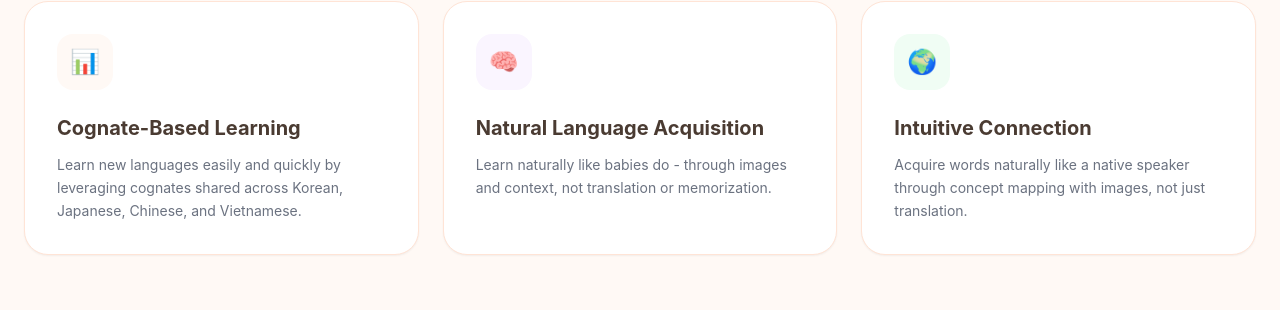
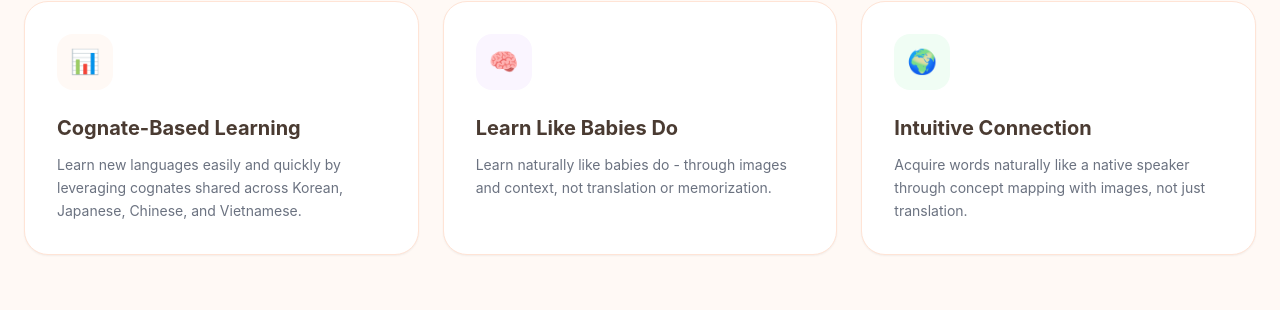
Before and after one commit to littleactiondev/littleactiondev.github.io, a Jekyll site: the page index.html, which Jekyll copies as it is, in a window 1280 px wide. Shown: the part 979-1289 px from the top of the page. Built offline with Jekyll 4.4.1, drawn with Linux system fonts in a browser that asks for light colours; nearby versions of some CDN libraries; some web fonts are replaced.

Commit message:
Emphasize baby language acquisition in feature titles
- Korean: "모국어 습득 방식 적용" → "아기가 모국어를 습득하는 방식 적용"
- English: "Natural Language Acquisition" → "Learn Like Babies Do"
- Japanese: "母語習得方式の応用" → "赤ちゃんの言語習得方式"
- Chinese: "母语习得方式" → "婴儿学习母语的方式"
- Vietnamese: "Phương pháp học như trẻ em" → "Học như trẻ sơ sinh học tiếng mẹ đẻ"
- More explicit and powerful messaging

```diff
--- a/index.html
+++ b/index.html
@@ -176,7 +176,7 @@
             <!-- Card 2 -->
             <div class="bg-white p-8 rounded-3xl border border-lian-100 shadow-sm hover:shadow-md transition duration-300 group">
                 <div class="w-14 h-14 bg-purple-50 rounded-2xl flex items-center justify-center text-purple-500 mb-6 text-2xl group-hover:scale-110 transition">🧠</div>
-                <h3 class="text-xl font-bold mb-3 text-lian-dark">Natural Language Acquisition</h3>
+                <h3 class="text-xl font-bold mb-3 text-lian-dark">Learn Like Babies Do</h3>
                 <p class="text-gray-500 text-sm leading-relaxed">
                     Learn naturally like babies do - through images and context, not translation or memorization.
                 </p>
--- a/ja/index.html
+++ b/ja/index.html
@@ -175,7 +175,7 @@
             <!-- Card 2 -->
             <div class="bg-white p-8 rounded-3xl border border-lian-100 shadow-sm hover:shadow-md transition duration-300 group">
                 <div class="w-14 h-14 bg-purple-50 rounded-2xl flex items-center justify-center text-purple-500 mb-6 text-2xl group-hover:scale-110 transition">🧠</div>
-                <h3 class="text-xl font-bold mb-3 text-lian-dark">母語習得方式の応用</h3>
+                <h3 class="text-xl font-bold mb-3 text-lian-dark">赤ちゃんの言語習得方式</h3>
                 <p class="text-gray-500 text-sm leading-relaxed">
                     翻訳や暗記ではなく、イメージと文脈を通じて赤ちゃんが母語を学ぶように自然に言語を習得します。
                 </p>
--- a/ko/index.html
+++ b/ko/index.html
@@ -175,7 +175,7 @@
             <!-- Card 2 -->
             <div class="bg-white p-8 rounded-3xl border border-lian-100 shadow-sm hover:shadow-md transition duration-300 group">
                 <div class="w-14 h-14 bg-purple-50 rounded-2xl flex items-center justify-center text-purple-500 mb-6 text-2xl group-hover:scale-110 transition">🧠</div>
-                <h3 class="text-xl font-bold mb-3 text-lian-dark">모국어 습득 방식 적용</h3>
+                <h3 class="text-xl font-bold mb-3 text-lian-dark">아기가 모국어를 습득하는 방식 적용</h3>
                 <p class="text-gray-500 text-sm leading-relaxed">
                     번역이나 암기가 아닌, 이미지와 맥락을 통해 아기가 모국어를 배우듯 자연스럽게 언어를 습득합니다.
                 </p>
--- a/vi/index.html
+++ b/vi/index.html
@@ -175,7 +175,7 @@
             <!-- Card 2 -->
             <div class="bg-white p-8 rounded-3xl border border-lian-100 shadow-sm hover:shadow-md transition duration-300 group">
                 <div class="w-14 h-14 bg-purple-50 rounded-2xl flex items-center justify-center text-purple-500 mb-6 text-2xl group-hover:scale-110 transition">🧠</div>
-                <h3 class="text-xl font-bold mb-3 text-lian-dark">Phương pháp học như trẻ em</h3>
+                <h3 class="text-xl font-bold mb-3 text-lian-dark">Học như trẻ sơ sinh học tiếng mẹ đẻ</h3>
                 <p class="text-gray-500 text-sm leading-relaxed">
                     Học tự nhiên như trẻ em học tiếng mẹ đẻ - thông qua hình ảnh và ngữ cảnh, không phải dịch nghĩa hay thuộc lòng.
                 </p>
--- a/zh/index.html
+++ b/zh/index.html
@@ -175,7 +175,7 @@
             <!-- Card 2 -->
             <div class="bg-white p-8 rounded-3xl border border-lian-100 shadow-sm hover:shadow-md transition duration-300 group">
                 <div class="w-14 h-14 bg-purple-50 rounded-2xl flex items-center justify-center text-purple-500 mb-6 text-2xl group-hover:scale-110 transition">🧠</div>
-                <h3 class="text-xl font-bold mb-3 text-lian-dark">母语习得方式</h3>
+                <h3 class="text-xl font-bold mb-3 text-lian-dark">婴儿学习母语的方式</h3>
                 <p class="text-gray-500 text-sm leading-relaxed">
                     不靠翻译或死记硬背，而是像婴儿学母语一样，通过图像和语境自然习得语言。
                 </p>
```
